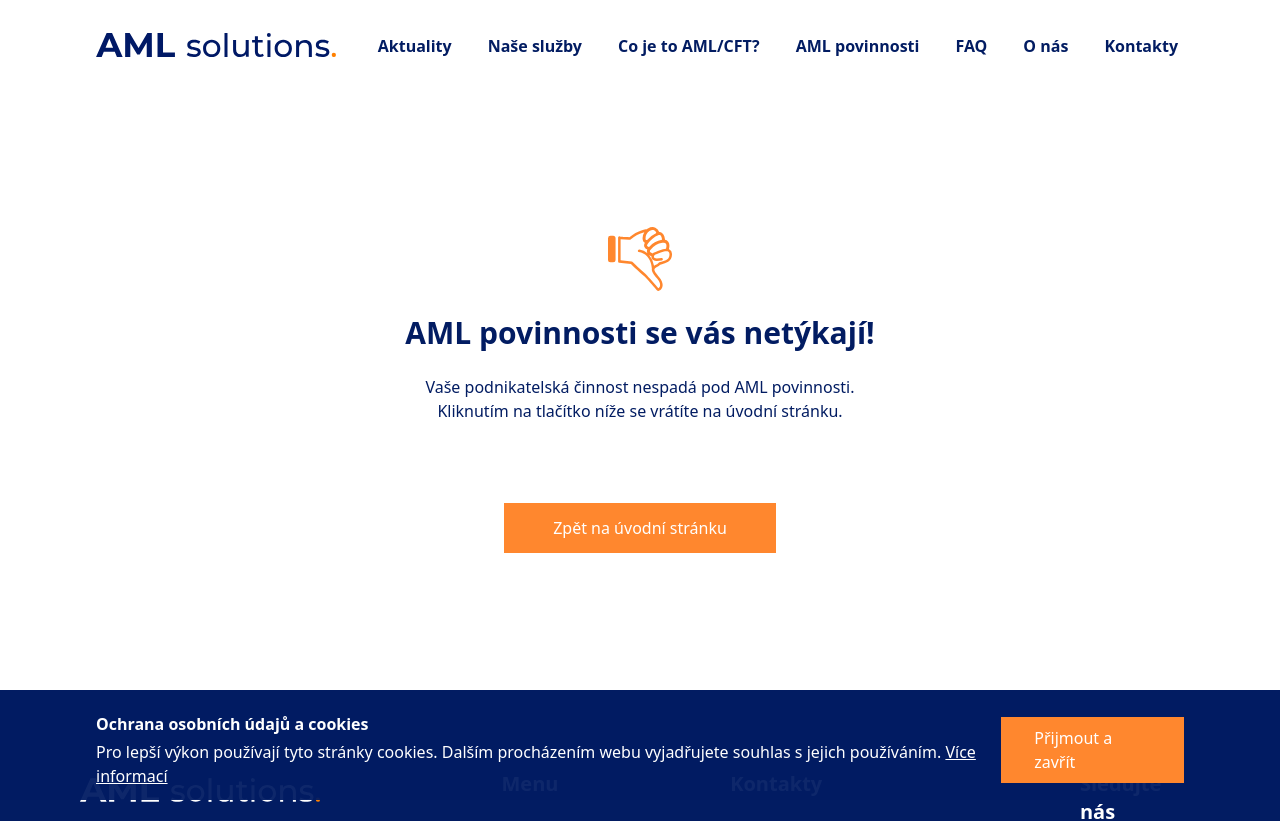
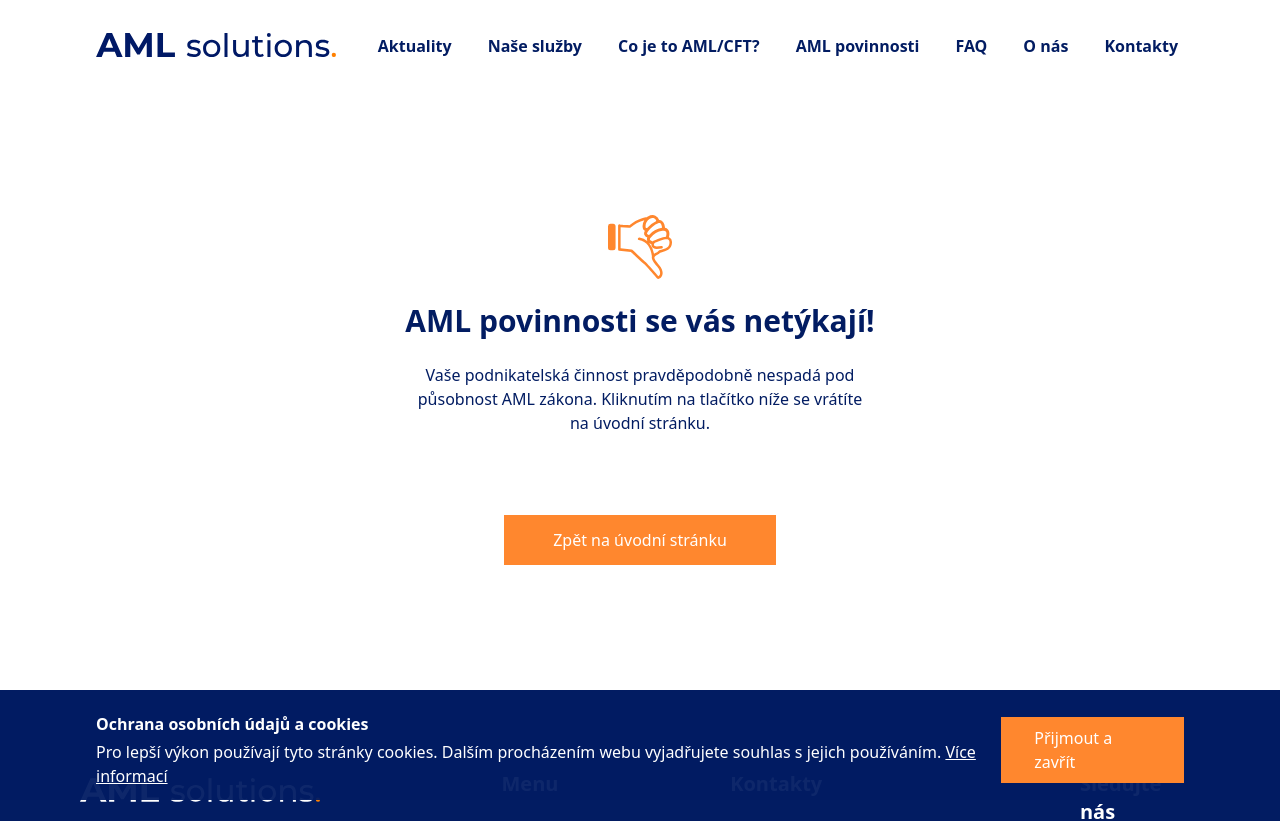
Before and after one commit to matyasmoska/exchangelegal, a Next.js app: page /potrebuji-aml/fail in a window 1280 px wide. Shown: the top 821 px of the page. Built offline with nearby package versions, Linux system fonts and the light colour scheme; what @tailwindcss/typography would draw is missing.

Commit message:
Update fail.tsx

```diff
--- a/src/pages/potrebuji-aml/fail.tsx
+++ b/src/pages/potrebuji-aml/fail.tsx
@@ -17,7 +17,7 @@ const ObligationsFailPage = () => {
 						</div>
 						<h1 className="text-3xl font-bold">AML povinnosti se vás netýkají!</h1>
 						<p className="px-6 mx-auto text-center">
-							Vaše podnikatelská činnost nespadá pod AML povinnosti. Kliknutím na tlačítko níže se vrátíte
+							Vaše podnikatelská činnost pravděpodobně nespadá pod působnost AML zákona. Kliknutím na tlačítko níže se vrátíte
 							na úvodní stránku.
 						</p>
 					</div>
```
